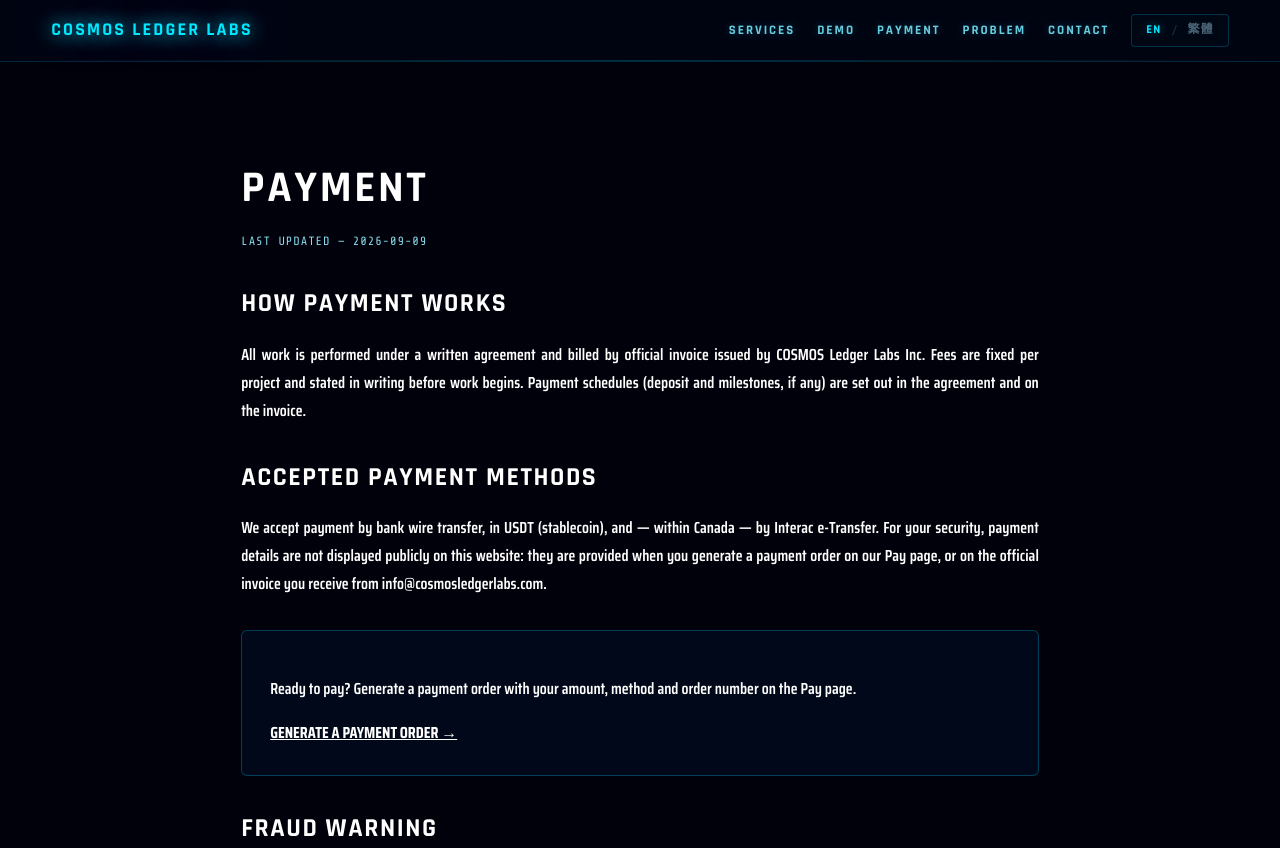
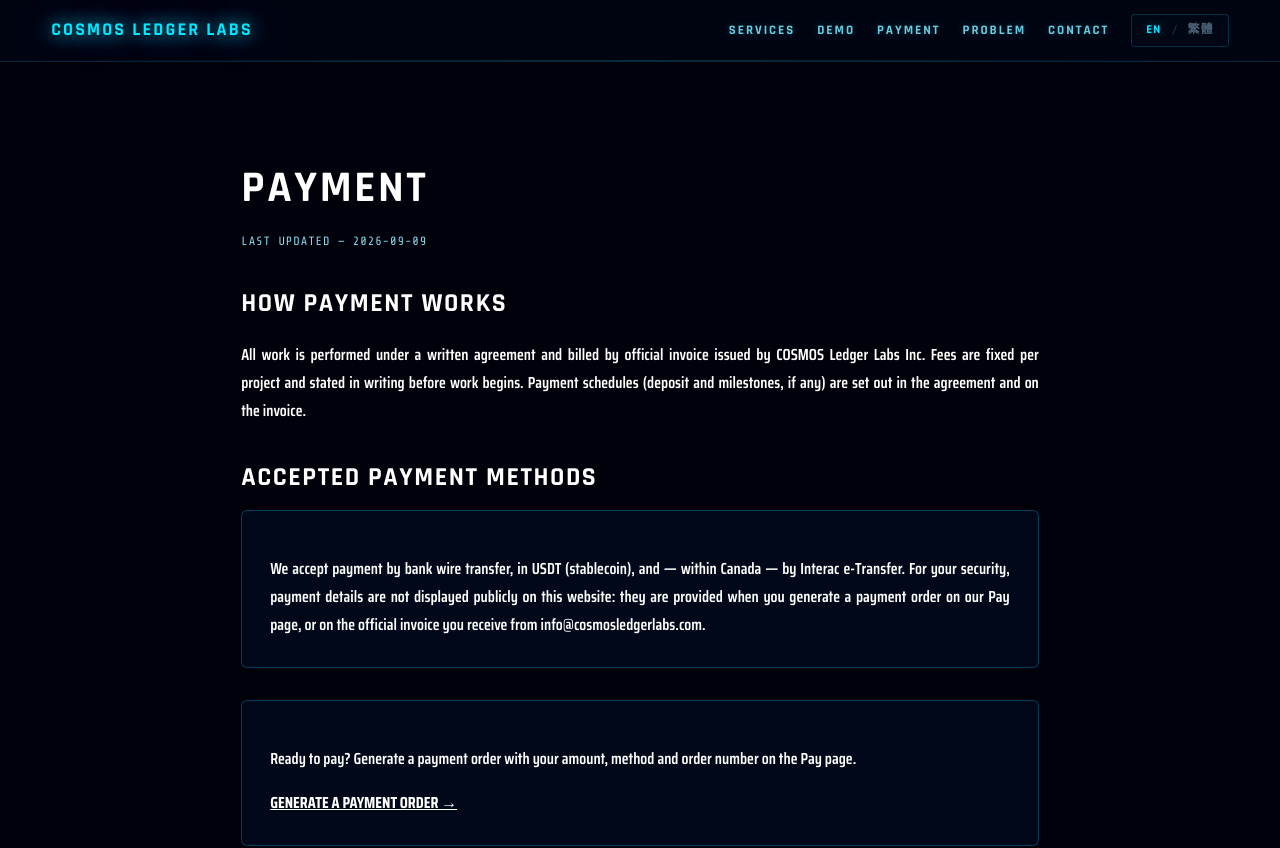
Before and after one commit to cosmosledgerlabs/cosmosledgerlabs-website, a Next.js app: page /payment in a window 1280 px wide. Shown: the top 848 px of the page. Built offline with nearby package versions, Linux system fonts and the light colour scheme; no server answers.

Commit message:
Refactor payment.js for better text formatting
Updated payment details to improve formatting and readability.

```diff
--- a/pages/payment.js
+++ b/pages/payment.js
@@ -19,9 +19,10 @@
   },
   {
     h: { en: 'ACCEPTED PAYMENT METHODS', zh: '接受的付款方式' },
+    boxed: true,
     body: [
       {
-        en: 'We accept payment by bank wire transfer, in USDT (stablecoin), and — within Canada — by Interac e-Transfer. For your security, payment details are not displayed publicly on this website: they are provided when you generate a payment order on our Pay page, or on the official invoice you receive from info@cosmosledgerlabs.com.',
+        en: 'We accept payment by bank wire transfer, in USDT (stablecoin), and — within Canada — by Interac e-Transfer. For your security, payment details are not displayed publicly on this website: they are provided when you generate a payment order on our Pay page, or on the official invoice you receive from\ninfo@cosmosledgerlabs.com.',
         zh: '我們接受銀行電匯與 USDT（穩定幣）付款，加拿大境內亦可使用 Interac e-Transfer（電郵轉帳）。為安全起見，本網站不公開顯示付款資料：付款資料將於您在付款下單頁面產生訂單後提供，或載於您從 info@cosmosledgerlabs.com 收到的正式發票上。',
       },
     ],
@@ -34,7 +35,7 @@
     zh: '我們絕不會透過聊天軟體、社群媒體或未經預期的電子郵件傳送付款資料。',
   },
   {
-    en: 'We never ask you to send USDT or any cryptocurrency to a wallet address received in a chat message or social media post. A USDT address is valid only when it appears on an official invoice from info@cosmosledgerlabs.com.',
+    en: 'We never ask you to send USDT or any cryptocurrency to a wallet address received in a chat message or social media post. A USDT address is valid only when it appears on an official invoice from\ninfo@cosmosledgerlabs.com.',
     zh: '我們絕不會要求您將 USDT 或任何加密貨幣轉入以聊天訊息或社群貼文提供的錢包地址。USDT 收款地址僅在 info@cosmosledgerlabs.com 寄出的正式發票上載明方為有效。',
   },
   {
@@ -45,7 +46,7 @@
 
 const VERIFY_LINES = [
   {
-    en: 'Valid payment details come from only two places: a payment order you generate yourself on this website, and official invoices sent from info@cosmosledgerlabs.com.',
+    en: 'Valid payment details come from only two places: a payment order you generate yourself on this website, and official invoices sent from\ninfo@cosmosledgerlabs.com.',
     zh: '有效的付款資料僅來自兩處：您親自在本網站產生的付款訂單，以及由 info@cosmosledgerlabs.com 寄出的正式發票。',
   },
   {
@@ -97,9 +98,17 @@
           {SECTIONS.map((s) => (
             <section key={s.h.en} className={styles.section}>
               <h2 className={styles.h2}>{L(s.h)}</h2>
-              {s.body.map((p) => (
-                <p key={p.en} className={styles.body}>{L(p)}</p>
-              ))}
+              {s.boxed ? (
+                <div className={styles.card}>
+                  {s.body.map((p) => (
+                    <p key={p.en} className={styles.body}>{L(p)}</p>
+                  ))}
+                </div>
+              ) : (
+                s.body.map((p) => (
+                  <p key={p.en} className={styles.body}>{L(p)}</p>
+                ))
+              )}
             </section>
           ))}
 
```
